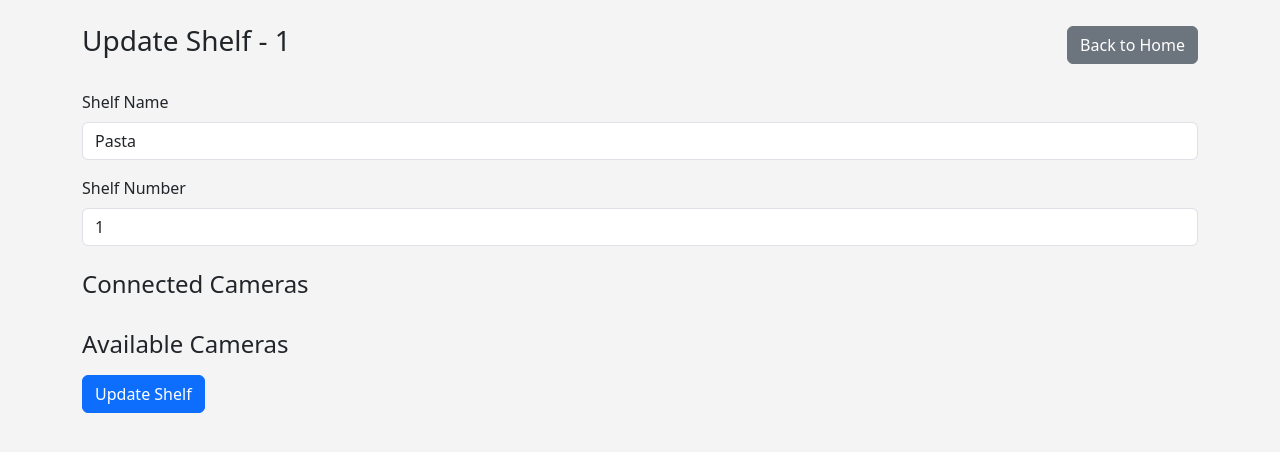
After one commit to niccoratchet/Supermarket-shelf-monitoring-with-ESP32-cameras, a Flask app: page /update_shelf_form/1 in a window 1280 px wide. The commit adds this page. Shown: the top 452 px of the page. Run offline with Flask 3, Linux system fonts and the light colour scheme; data comes from the database, SQL or seed files in the repository; data that the repository does not hold is empty.

Commit message:
Implemented the "Update shelf" feature
Now it's possible to modify shelf's name, description and list of cameras.
Camera already registered can be detached and new cameras can be linked to the shelf.
New HTML e JS files have been created in order to implement this feature.

```diff
--- a/flask-app/app/routes.py
+++ b/flask-app/app/routes.py
@@ -1,4 +1,4 @@
-from flask import Blueprint, jsonify, request, current_app, render_template, url_for
+from flask import Blueprint, json, jsonify, request, current_app, render_template, url_for
 from app.models import Shelf, Camera, Product_Shelf, Product
 from datetime import datetime
 from app.utils import get_latest_update
@@ -168,7 +168,8 @@ def add_shelf():
     cameras_to_update = []
     areAllCamerasCHecked = False
     while areAllCamerasCHecked == False:
-        current_app.logger.info(f" Camera id: {camera_id}")
+        camera_id = request.form.get(f'camera{len(cameras_to_update) + 1}')
+        current_app.logger.info(f" Camera id: {camera_id} with index {len(cameras_to_update) + 1}")
         if camera_id:
             if camera_id != 'Select a camera':              # Check if the camera is selected
                 cameras_to_update.append(camera_id)
@@ -187,3 +188,63 @@ def add_shelf():
         db.session.commit()
 
     return render_template('home.html')                                      # Redirect to the home page
+
+@main.route('/update_shelf_form/<number>')        # Route to display the form to update a shelf
+def update_shelf_form(number):
+
+    shelf = Shelf.query.filter_by(number=number).first()        # Get the shelf from the database
+    if not shelf:
+        return "Shelf not found", 404
+
+    # Extracting not connected cameras to any shelf
+    cameras = Camera.query.filter_by(shelf_number=None).all()
+    available_cameras = []
+    for camera in cameras:
+        available_cameras.append({
+            "id": camera.id,
+            "description": camera.description
+        })
+
+    # Extracting cameras connected to the shelf
+    cameras = Camera.query.filter_by(shelf_number=number).all()
+    connected_cameras = []
+    for camera in cameras:
+        connected_cameras.append({
+            "id": camera.id,
+            "description": camera.description
+        })
+
+    return render_template('update_shelf.html', shelf=shelf, available_cameras=available_cameras, connected_cameras=connected_cameras)
+
+@main.route('/update_shelf/<number>', methods=['POST'])
+def update_shelf(number):
+    shelf = Shelf.query.filter_by(number=number).first()
+    if not shelf:
+        return "Shelf not found", 404
+
+    # Update the shelf description and number
+    shelf.description = request.form['shelfName']
+    shelf.number = request.form['shelfNumber']
+    current_app.logger.info(f" Updating shelf {shelf.number} with name {shelf.description}")
+
+    # Remove cameras disconnected from the shelf
+    remove_cameras_json = request.form.get('removeCameras', '[]')
+    try:
+        remove_cameras = json.loads(remove_cameras_json)            # JavaScript code responds with JSON format data. Convert JSON string to list
+        current_app.logger.info(f" Removing {len(remove_cameras)} cameras from shelf {shelf.number}")
+        for camera_id in remove_cameras:
+            camera = Camera.query.filter_by(id=int(camera_id)).first()
+            if camera:
+                camera.shelf_number = None  # Disconnect the camera from the shelf
+    except ValueError as e:
+        return f"Error processing camera removal: {e}", 400
+
+    # Add new cameras
+    new_cameras = request.form.getlist('availableCameras')
+    for camera_id in new_cameras:
+        camera = Camera.query.filter_by(id=camera_id).first()
+        if camera:
+            camera.shelf_number = shelf.number      # Connects the camera to the shelf
+
+    db.session.commit()
+    return render_template('home.html')                                      # Redirect to the home page
--- a/flask-app/app/static/js/home_script.js
+++ b/flask-app/app/static/js/home_script.js
@@ -122,13 +122,7 @@ async function fetchShelves() {
     }
 }
 
-// Function used to handle the logout (alert only)
-function handleLogout() {
-    alert("Logout successful!");
-}
-
 // Event listener for the logout button
 document.addEventListener('DOMContentLoaded', function() {
     fetchShelves();
-    document.getElementById('logoutBtn').addEventListener('click', handleLogout);
 });
--- /dev/null
+++ b/flask-app/app/static/js/update_shelf_script.js
@@ -0,0 +1,54 @@
+document.addEventListener("DOMContentLoaded", function() {
+    const connectedCamerasList = document.getElementById("connectedCamerasList");
+    const availableCamerasList = document.getElementById("availableCamerasList");
+    const updateShelfForm = document.getElementById("updateShelfForm");
+
+    // To store IDs of cameras to be removed
+    let camerasToRemove = [];
+
+    // Handle removal of connected cameras
+    connectedCamerasList.addEventListener("click", function(event) {
+        if (event.target.classList.contains("remove-camera")) {
+            const cameraId = event.target.dataset.id;
+
+            // Remove camera from UI
+            event.target.parentElement.remove();
+
+            // Add camera ID to the list of cameras to remove
+            camerasToRemove.push(cameraId);
+        }
+    });
+
+    // Intercept form submission to handle camera updates
+    updateShelfForm.addEventListener("submit", function(event) {
+        event.preventDefault();                                     // Prevent browser default form submission in order to handle dele
+
+        const formData = new FormData(updateShelfForm);             // Create a FormData object to extract form data from the HTML form
+
+        // Add cameras to be removed to form data
+        formData.append('removeCameras', JSON.stringify(camerasToRemove));
+
+        // Collect available cameras to be added (checked boxes)
+        const checkedCameras = availableCamerasList.querySelectorAll('input[name="availableCameras"]:checked');
+        checkedCameras.forEach(camera => {
+            formData.append('availableCameras', camera.value);
+        });
+
+        // Send the form data to the server via Fetch API
+        fetch(`/update_shelf/${document.getElementById("shelfNumber").value}`, {
+            method: "POST",
+            body: formData
+        })
+        .then(response => {
+            if (response.ok) {
+                window.location.href = '/home';  // Redirect to home on success
+            } else {
+                alert("Error updating shelf.");
+            }
+        })
+        .catch(error => {
+            console.error('Error:', error);
+            alert("There was a problem updating the shelf.");
+        });
+    });
+});
--- a/flask-app/app/templates/home.html
+++ b/flask-app/app/templates/home.html
@@ -14,7 +14,6 @@
     <div class="container my-4">
         <header class="d-flex justify-content-between align-items-center mb-4">
             <h1 class="h3">Shelves monitoring</h1>
-            <button id="logoutBtn" class="btn btn-danger">Logout</button>
         </header>
 
         <!-- Divisor -->
--- a/flask-app/app/templates/shelf_details.html
+++ b/flask-app/app/templates/shelf_details.html
@@ -12,6 +12,7 @@
     <div class="container my-4">
         <header class="d-flex justify-content-between align-items-center mb-4">
             <h1 class="h3">Shelf Details - {{ shelf.number }}</h1>
+            <button id="editBtn" class="btn btn-primary">Edit Shelf</button>
             <button id="backBtn" class="btn btn-secondary">Back to Home</button>
         </header>
 
@@ -75,6 +76,9 @@
         document.getElementById('backBtn').addEventListener('click', () => {
             window.location.href = '/home';
         });
+        document.getElementById('editBtn').addEventListener('click', () => {
+            window.location.href = '/update_shelf_form/{{ shelf.number }}';
+        });
     </script>
 </body>
 </html>
--- /dev/null
+++ b/flask-app/app/templates/update_shelf.html
@@ -0,0 +1,66 @@
+<!DOCTYPE html>
+<html lang="it">
+<head>
+    <meta charset="UTF-8">
+    <meta name="viewport" content="width=device-width, initial-scale=1.0">
+    <title>Update Shelf</title>
+    <link href="https://cdn.jsdelivr.net/npm/bootstrap@5.3.0/dist/css/bootstrap.min.css" rel="stylesheet">
+    <link rel="stylesheet" href="{{ url_for('static', filename='css/style.css') }}">
+</head>
+<body>
+    <div class="container my-4">
+        <header class="d-flex justify-content-between align-items-center mb-4">
+            <h1 class="h3">Update Shelf - {{ shelf.number }}</h1>
+            <button id="backBtn" class="btn btn-secondary">Back to Home</button>
+        </header>
+
+        <form id="updateShelfForm" method="POST" action="/update_shelf">
+            <!-- Shelf's name -->
+            <div class="mb-3">
+                <label for="shelfName" class="form-label">Shelf Name</label>
+                <input type="text" class="form-control" id="shelfName" name="shelfName" value="{{ shelf.description }}" required>
+            </div>
+
+            <!-- Shelf's name -->
+            <div class="mb-3">
+                <label for="shelfNumber" class="form-label">Shelf Number</label>
+                <input type="text" class="form-control" id="shelfNumber" name="shelfNumber" value="{{ shelf.number }}" required>
+            </div>
+
+            <!-- Already connected cameras -->
+            <h4 class="mt-4">Connected Cameras</h4>
+            <ul id="connectedCamerasList" class="list-group mb-3">
+                {% for camera in connected_cameras %}
+                    <li class="list-group-item d-flex justify-content-between align-items-center">
+                        <span>Camera {{ camera.id }}</span>
+                        <button type="button" class="btn btn-danger btn-sm remove-camera" data-id="{{ camera.id }}">Remove</button>
+                    </li>
+                {% endfor %}
+            </ul>
+
+            <!-- Available cameras that can be added -->
+            <h4 class="mt-4">Available Cameras</h4>
+            <div id="availableCamerasList" class="mb-3">
+                {% for camera in available_cameras %}
+                    <div class="form-check">
+                        <input class="form-check-input" type="checkbox" id="camera{{ camera.id }}" name="availableCameras" value="{{ camera.id }}">
+                        <label class="form-check-label" for="camera{{ camera.id }}">
+                            Camera {{ camera.id }}
+                        </label>
+                    </div>
+                {% endfor %}
+            </div>
+
+            <!-- Submit -->
+            <button type="submit" class="btn btn-primary">Update Shelf</button>
+        </form>
+    </div>
+
+    <script src="{{ url_for('static', filename='js/update_shelf_script.js') }}"></script>
+    <script>
+        document.getElementById('backBtn').addEventListener('click', () => {
+            window.location.href = '/home';
+        });
+    </script>
+</body>
+</html>
```
Also changed, not shown: mosquitto/data/mosquitto.db.
